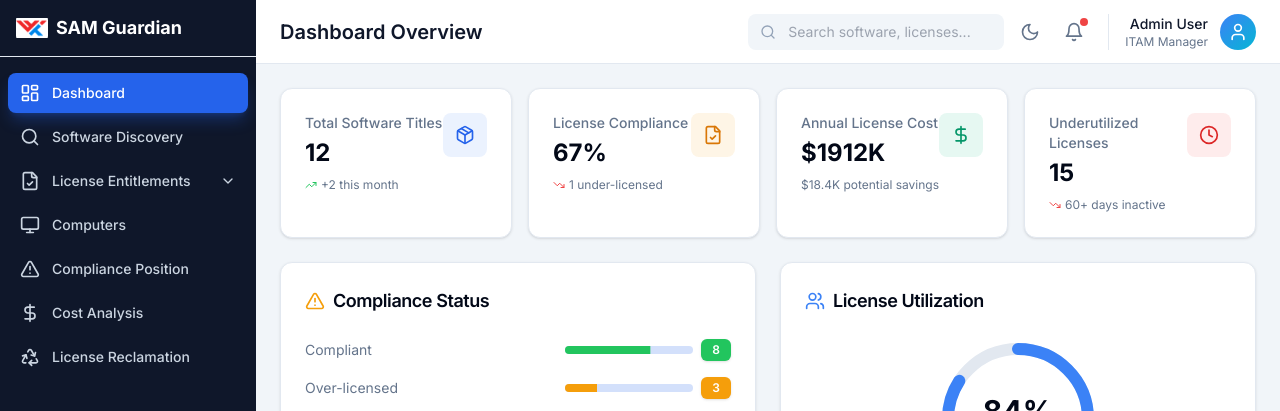
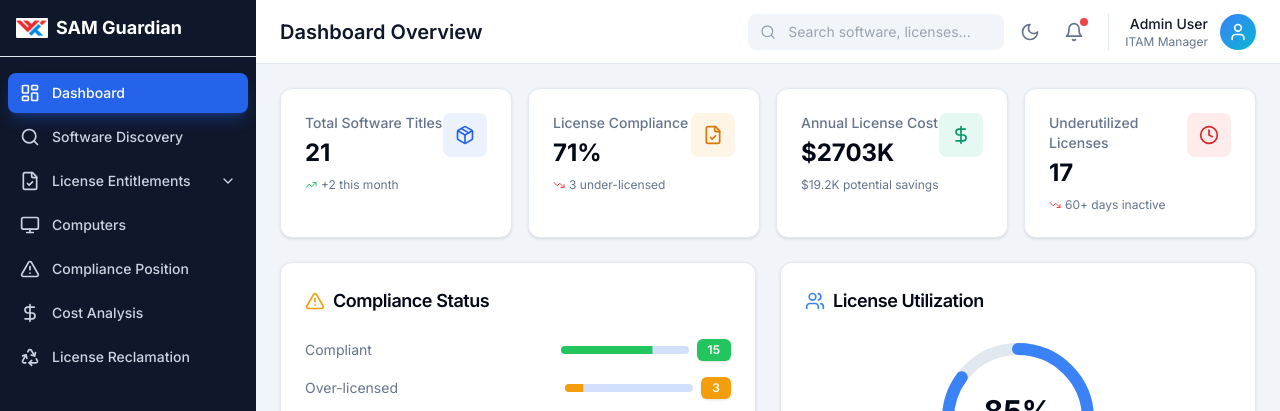
Before and after one commit to Tamara-50/sam-dashboard, a Next.js app: page / in a window 1280 px wide. Shown: the top 411 px of the page. Built offline with nearby package versions, Linux system fonts and the light colour scheme.

Commit message:
Add Software Categories Marketing, HR and AI Tools

```diff
--- a/src/data/mockData.ts
+++ b/src/data/mockData.ts
@@ -218,6 +218,144 @@ export const softwareInventory: Software[] = [
     licenseType: 'subscription',
     renewalDate: '2026-08-15',
     complianceStatus: 'compliant'
+  },
+  // Marketing Software
+  {
+    id: 'sw-013',
+    name: 'HubSpot Marketing Hub',
+    vendor: 'HubSpot',
+    version: 'Enterprise',
+    category: 'Marketing',
+    licensedQuantity: 50,
+    installedQuantity: 48,
+    activeUsers: 42,
+    lastAccessDate: '2026-02-19',
+    costPerLicense: 120,
+    licenseType: 'subscription',
+    renewalDate: '2026-09-01',
+    complianceStatus: 'compliant'
+  },
+  {
+    id: 'sw-014',
+    name: 'Marketo Engage',
+    vendor: 'Adobe',
+    version: '2024',
+    category: 'Marketing',
+    licensedQuantity: 25,
+    installedQuantity: 28,
+    activeUsers: 18,
+    lastAccessDate: '2026-02-18',
+    costPerLicense: 195,
+    licenseType: 'subscription',
+    renewalDate: '2026-07-15',
+    complianceStatus: 'under-licensed'
+  },
+  {
+    id: 'sw-015',
+    name: 'Google Analytics 360',
+    vendor: 'Google',
+    version: '2025',
+    category: 'Marketing',
+    licensedQuantity: 15,
+    installedQuantity: 15,
+    activeUsers: 12,
+    lastAccessDate: '2026-02-19',
+    costPerLicense: 150,
+    licenseType: 'subscription',
+    renewalDate: '2026-12-31',
+    complianceStatus: 'compliant'
+  },
+  // HR Software
+  {
+    id: 'sw-016',
+    name: 'Workday Human Capital',
+    vendor: 'Workday',
+    version: '2024',
+    category: 'HR',
+    licensedQuantity: 300,
+    installedQuantity: 295,
+    activeUsers: 280,
+    lastAccessDate: '2026-02-19',
+    costPerLicense: 85,
+    licenseType: 'subscription',
+    renewalDate: '2026-06-30',
+    complianceStatus: 'compliant'
+  },
+  {
+    id: 'sw-017',
+    name: 'BambooHR',
+    vendor: 'BambooHR',
+    version: '2025',
+    category: 'HR',
+    licensedQuantity: 100,
+    installedQuantity: 95,
+    activeUsers: 88,
+    lastAccessDate: '2026-02-18',
+    costPerLicense: 12,
+    licenseType: 'subscription',
+    renewalDate: '2026-04-30',
+    complianceStatus: 'compliant'
+  },
+  {
+    id: 'sw-018',
+    name: 'LinkedIn Learning',
+    vendor: 'LinkedIn',
+    version: 'Enterprise',
+    category: 'HR',
+    licensedQuantity: 200,
+    installedQuantity: 185,
+    activeUsers: 142,
+    lastAccessDate: '2026-02-17',
+    costPerLicense: 35,
+    licenseType: 'subscription',
+    renewalDate: '2026-08-15',
+    complianceStatus: 'compliant'
+  },
+  // AI Tools
+  {
+    id: 'sw-019',
+    name: 'ChatGPT Plus',
+    vendor: 'OpenAI',
+    version: '2025',
+    category: 'AI Tools',
+    licensedQuantity: 150,
+    installedQuantity: 148,
+    activeUsers: 135,
+    lastAccessDate: '2026-02-19',
+    costPerLicense: 25,
+    licenseType: 'subscription',
+    renewalDate: '2026-05-01',
+    complianceStatus: 'compliant'
+  },
+  {
+    id: 'sw-020',
+    name: 'Microsoft Copilot',
+    vendor: 'Microsoft',
+    version: '2025',
+    category: 'AI Tools',
+    licensedQuantity: 300,
+    installedQuantity: 320,
+    activeUsers: 285,
+    lastAccessDate: '2026-02-19',
+    costPerLicense: 40,
+    licenseType: 'subscription',
+    renewalDate: '2026-07-01',
+    complianceStatus: 'under-licensed'
+  },
+  {
+    id: 'sw-021',
+    name: 'Jasper AI',
+    vendor: 'Jasper',
+    version: '2025',
+    category: 'AI Tools',
+    licensedQuantity: 35,
+    installedQuantity: 32,
+    activeUsers: 28,
+    lastAccessDate: '2026-02-18',
+    costPerLicense: 95,
+    licenseType: 'subscription',
+    renewalDate: '2026-10-15',
+    complianceStatus: 'compliant'
   }
 ];
 
@@ -261,6 +399,25 @@ export const usageRecords: UsageRecord[] = [
   { softwareId: 'sw-005', userId: 'u-024', userName: 'Natasha Romanoff', department: 'Sales', lastAccess: '2026-02-19', totalHoursUsed: 720, daysInactive: 0, deviceName: 'LAPTOP-NR024' },
   // Salesforce - Underutilized
   { softwareId: 'sw-005', userId: 'u-025', userName: 'Clint Barton', department: 'Support', lastAccess: '2025-12-18', totalHoursUsed: 40, daysInactive: 63, deviceName: 'LAPTOP-CB025' },
+  // Marketing Software - Active users
+  { softwareId: 'sw-013', userId: 'u-026', userName: 'Lisa Park', department: 'Marketing', lastAccess: '2026-02-19', totalHoursUsed: 180, daysInactive: 0, deviceName: 'LAPTOP-LP026' },
+  { softwareId: 'sw-013', userId: 'u-027', userName: 'Tom Wilson', department: 'Marketing', lastAccess: '2026-02-18', totalHoursUsed: 220, daysInactive: 1, deviceName: 'LAPTOP-TW027' },
+  { softwareId: 'sw-014', userId: 'u-028', userName: 'Jennifer Lee', department: 'Marketing', lastAccess: '2026-02-19', totalHoursUsed: 95, daysInactive: 0, deviceName: 'LAPTOP-JL028' },
+  { softwareId: 'sw-015', userId: 'u-029', userName: 'David Brown', department: 'Marketing', lastAccess: '2026-02-17', totalHoursUsed: 120, daysInactive: 2, deviceName: 'LAPTOP-DB029' },
+  // HR Software - Active users
+  { softwareId: 'sw-016', userId: 'u-030', userName: 'Patricia Miller', department: 'HR', lastAccess: '2026-02-19', totalHoursUsed: 85, daysInactive: 0, deviceName: 'LAPTOP-PM030' },
+  { softwareId: 'sw-016', userId: 'u-031', userName: 'Robert Taylor', department: 'HR', lastAccess: '2026-02-18', totalHoursUsed: 92, daysInactive: 1, deviceName: 'LAPTOP-RT031' },
+  { softwareId: 'sw-017', userId: 'u-032', userName: 'Maria Garcia', department: 'HR', lastAccess: '2026-02-19', totalHoursUsed: 45, daysInactive: 0, deviceName: 'LAPTOP-MG032' },
+  { softwareId: 'sw-018', userId: 'u-033', userName: 'James Anderson', department: 'HR', lastAccess: '2026-02-16', totalHoursUsed: 28, daysInactive: 3, deviceName: 'LAPTOP-JA033' },
+  // AI Tools - Active users
+  { softwareId: 'sw-019', userId: 'u-034', userName: 'Nancy White', department: 'Engineering', lastAccess: '2026-02-19', totalHoursUsed: 65, daysInactive: 0, deviceName: 'LAPTOP-NW034' },
+  { softwareId: 'sw-019', userId: 'u-035', userName: 'Kevin Martinez', department: 'Marketing', lastAccess: '2026-02-19', totalHoursUsed: 48, daysInactive: 0, deviceName: 'LAPTOP-KM035' },
+  { softwareId: 'sw-020', userId: 'u-036', userName: 'Susan Davis', department: 'Sales', lastAccess: '2026-02-19', totalHoursUsed: 72, daysInactive: 0, deviceName: 'LAPTOP-SD036' },
+  { softwareId: 'sw-020', userId: 'u-037', userName: 'Chris Johnson', department: 'Engineering', lastAccess: '2026-02-18', totalHoursUsed: 88, daysInactive: 1, deviceName: 'LAPTOP-CJ037' },
+  { softwareId: 'sw-021', userId: 'u-038', userName: 'Amanda Thompson', department: 'Design', lastAccess: '2026-02-19', totalHoursUsed: 55, daysInactive: 0, deviceName: 'LAPTOP-AT038' },
+  // AI Tools - Underutilized
+  { softwareId: 'sw-019', userId: 'u-039', userName: 'Brian Rodriguez', department: 'Finance', lastAccess: '2025-12-10', totalHoursUsed: 12, daysInactive: 71, deviceName: 'LAPTOP-BR039' },
+  { softwareId: 'sw-018', userId: 'u-040', userName: 'Karen Lewis', department: 'Operations', lastAccess: '2025-11-20', totalHoursUsed: 8, daysInactive: 81, deviceName: 'LAPTOP-KL040' }
 ];
 
 export const licenseEntitlements: LicenseEntitlement[] = [
@@ -407,6 +564,117 @@ export const licenseEntitlements: LicenseEntitlement[] = [
     totalCost: 42000,
     vendor: 'Atlassian',
     maintenanceIncluded: true
+  },
+  // Marketing Software Entitlements
+  {
+    id: 'ent-013',
+    softwareId: 'sw-013',
+    agreementNumber: 'HUBSPOT-ENT-2024-078',
+    purchaseDate: '2024-09-01',
+    expirationDate: '2025-08-31',
+    quantity: 50,
+    costPerUnit: 120,
+    totalCost: 72000,
+    vendor: 'HubSpot',
+    maintenanceIncluded: true
+  },
+  {
+    id: 'ent-014',
+    softwareId: 'sw-014',
+    agreementNumber: 'ADOBE-MKT-2024-023',
+    purchaseDate: '2024-07-15',
+    expirationDate: '2025-07-14',
+    quantity: 25,
+    costPerUnit: 195,
+    totalCost: 58500,
+    vendor: 'Adobe',
+    maintenanceIncluded: true
+  },
+  {
+    id: 'ent-015',
+    softwareId: 'sw-015',
+    agreementNumber: 'GOOG-GA360-2024-045',
+    purchaseDate: '2024-01-01',
+    expirationDate: '2025-12-31',
+    quantity: 15,
+    costPerUnit: 150,
+    totalCost: 27000,
+    vendor: 'Google',
+    maintenanceIncluded: true
+  },
+  // HR Software Entitlements
+  {
+    id: 'ent-016',
+    softwareId: 'sw-016',
+    agreementNumber: 'WORKDAY-HCM-2024-112',
+    purchaseDate: '2024-06-30',
+    expirationDate: '2025-06-29',
+    quantity: 300,
+    costPerUnit: 85,
+    totalCost: 306000,
+    vendor: 'Workday',
+    maintenanceIncluded: true
+  },
+  {
+    id: 'ent-017',
+    softwareId: 'sw-017',
+    agreementNumber: 'BAMBOO-HR-2024-067',
+    purchaseDate: '2024-04-30',
+    expirationDate: '2025-04-29',
+    quantity: 100,
+    costPerUnit: 12,
+    totalCost: 14400,
+    vendor: 'BambooHR',
+    maintenanceIncluded: false
+  },
+  {
+    id: 'ent-018',
+    softwareId: 'sw-018',
+    agreementNumber: 'LINKEDIN-LRN-2024-089',
+    purchaseDate: '2024-08-15',
+    expirationDate: '2025-08-14',
+    quantity: 200,
+    costPerUnit: 35,
+    totalCost: 84000,
+    vendor: 'LinkedIn',
+    maintenanceIncluded: true
+  },
+  // AI Tools Entitlements
+  {
+    id: 'ent-019',
+    softwareId: 'sw-019',
+    agreementNumber: 'OPENAI-PLUS-2024-156',
+    purchaseDate: '2024-05-01',
+    expirationDate: '2025-04-30',
+    quantity: 150,
+    costPerUnit: 25,
+    totalCost: 45000,
+    vendor: 'OpenAI',
+    maintenanceIncluded: false
+  },
+  {
+    id: 'ent-020',
+    softwareId: 'sw-020',
+    agreementNumber: 'MS-COPILOT-2024-234',
+    purchaseDate: '2024-07-01',
+    expirationDate: '2025-06-30',
+    quantity: 300,
+    costPerUnit: 40,
+    totalCost: 144000,
+    vendor: 'Microsoft',
+    maintenanceIncluded: true
+  },
+  {
+    id: 'ent-021',
+    softwareId: 'sw-021',
+    agreementNumber: 'JASPER-AI-2024-045',
+    purchaseDate: '2024-10-15',
+    expirationDate: '2025-10-14',
+    quantity: 35,
+    costPerUnit: 95,
+    totalCost: 39900,
+    vendor: 'Jasper',
+    maintenanceIncluded: false
   }
 ];
 
```
